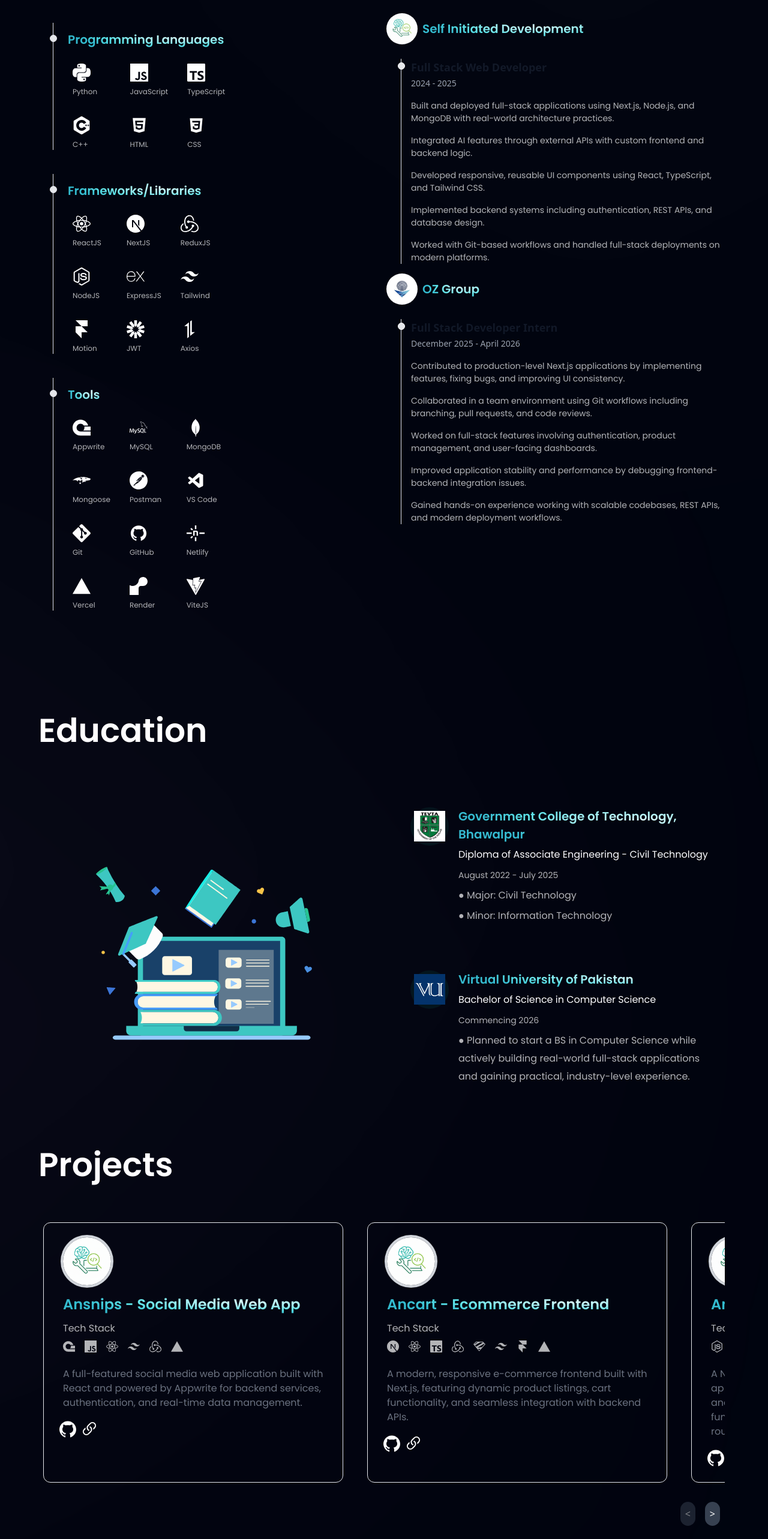
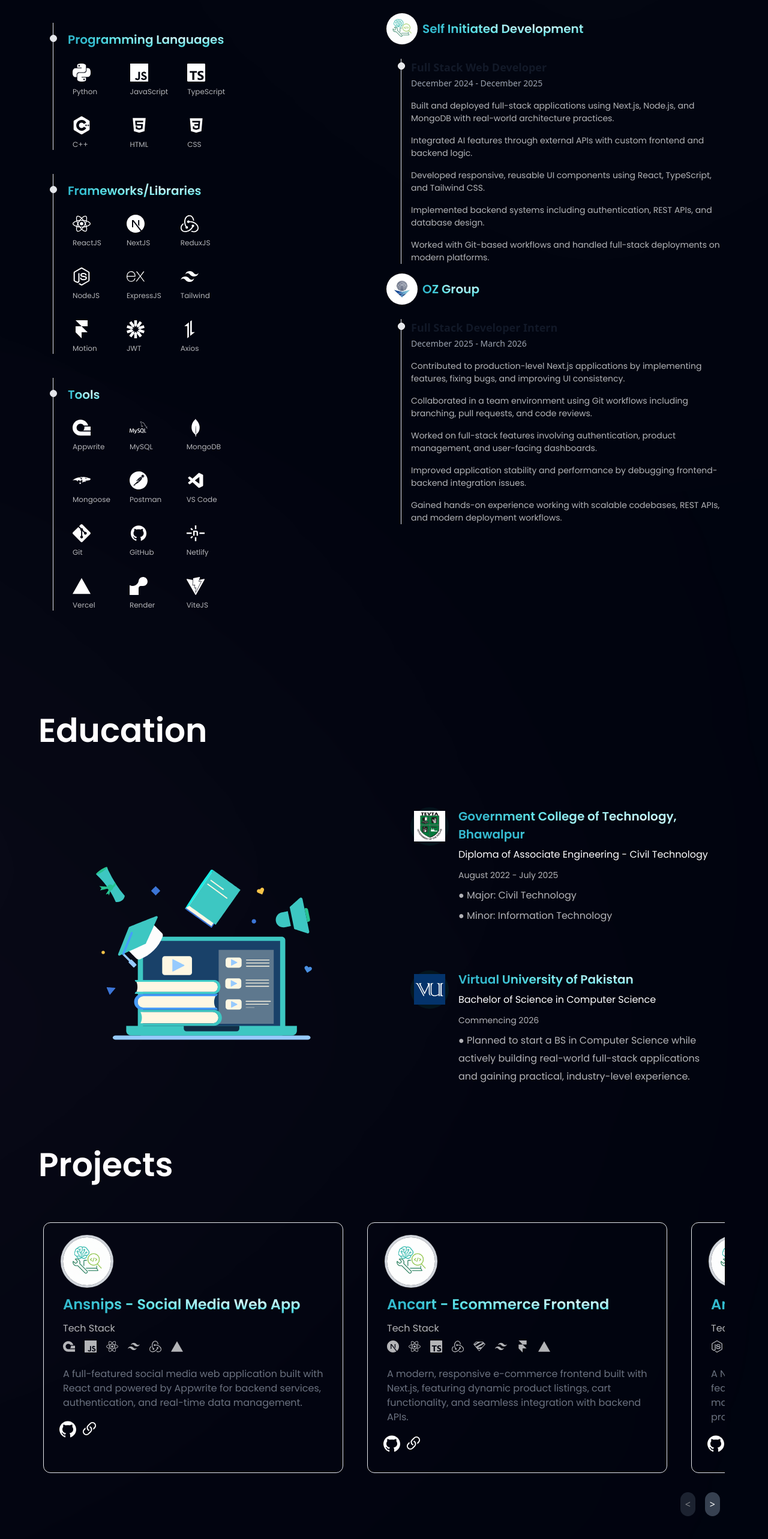
Before and after one commit to theahmednagra/personal-portfolio, a React (Vite) app: page / in a window 1280 px wide. Shown: the part 820-3386 px from the top of the page at 60% size. Built offline with nearby package versions, Linux system fonts and the light colour scheme.

Commit message:
Update index.js

```diff
--- a/src/constants/index.js
+++ b/src/constants/index.js
@@ -255,7 +255,7 @@ export const skills = [
     positions: [
       {
         title: "Full Stack Web Developer",
-        duration: "2024 - 2025",
+        duration: "December 2024 - December 2025",
         content: [
           {
             text: "Built and deployed full-stack applications using Next.js, Node.js, and MongoDB with real-world architecture practices.",
@@ -289,7 +289,7 @@ export const skills = [
     positions: [
       {
         title: "Full Stack Developer Intern",
-        duration: "December 2025 - April 2026",
+        duration: "December 2025 - March 2026",
         content: [
           {
             text: "Contributed to production-level Next.js applications by implementing features, fixing bugs, and improving UI consistency.",
@@ -311,7 +311,7 @@ export const skills = [
             text: "Gained hands-on experience working with scalable codebases, REST APIs, and modern deployment workflows.",
             link: "",
           },
-],
+        ],
       },
     ],
   },
@@ -470,7 +470,7 @@ export const projects = [
     link: "https://ancart.vercel.app",
     image: hackathon_curation_agent,
     content:
-      "A Node.js based backend system for an e-commerce application. It handles user authentication, product and category management, shopping cart functionality, and order processing, with separate routes for admin and public users.",
+      "A Node.js backend for an e-commerce application featuring authentication, product and category management, shopping cart functionality, and order processing, with secure admin routes.",
     stack: [
       {
         id: "proj3-icon-1",
```
